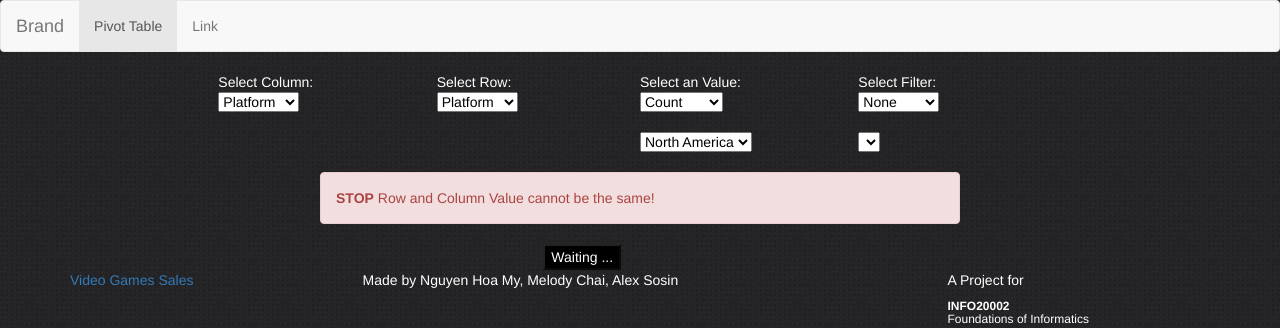
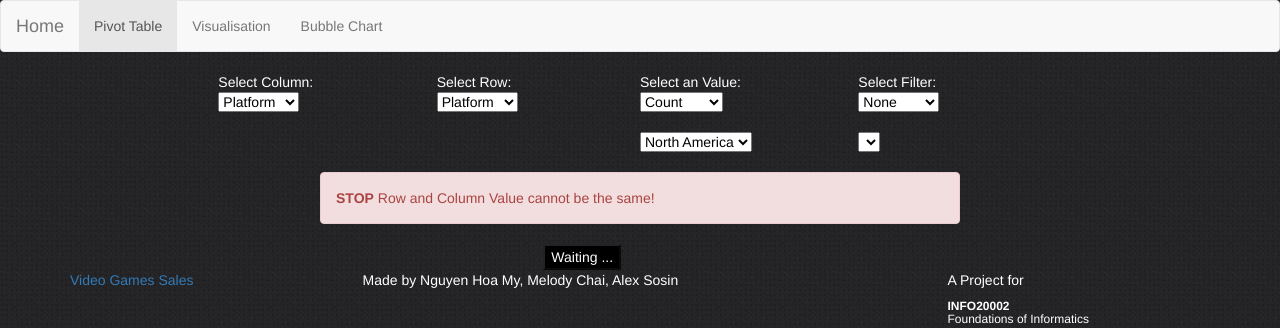
Before and after one commit to nguyenhoamy1602/video_games, a Flask app: page /form in a window 1280 px wide. Shown: the top 328 px of the page. Run offline with Flask 2, Linux system fonts and the light colour scheme; lists and menus that the app fills with data are empty; some libraries are stand-ins or nearby versions.

Commit message:
Change nav

```diff
--- a/video_games/templates/partials/nav.html
+++ b/video_games/templates/partials/nav.html
@@ -8,14 +8,15 @@
         <span class="icon-bar"></span>
         <span class="icon-bar"></span>
       </button>
-      <a class="navbar-brand" href="#">Brand</a>
+      <a class="navbar-brand" href="/">Home</a>
     </div>
 
     <!-- Collect the nav links, forms, and other content for toggling -->
     <div class="collapse navbar-collapse" id="bs-example-navbar-collapse-1">
       <ul class="nav navbar-nav">
-        <li class="active"><a href="form.html">Pivot Table <span class="sr-only">(current)</span></a></li>
-        <li><a href="#">Link</a></li>
+        <li class="active"><a href="/form">Pivot Table <span class="sr-only">(current)</span></a></li>
+        <li><a href="/visualisation">Visualisation</a></li>
+        <li><a href="/bubblechart">Bubble Chart</a></li>
       </ul>
 
 
```
